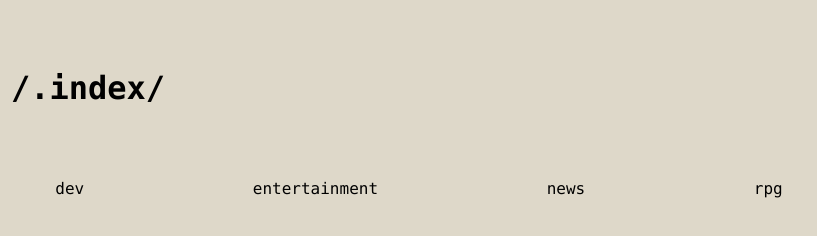
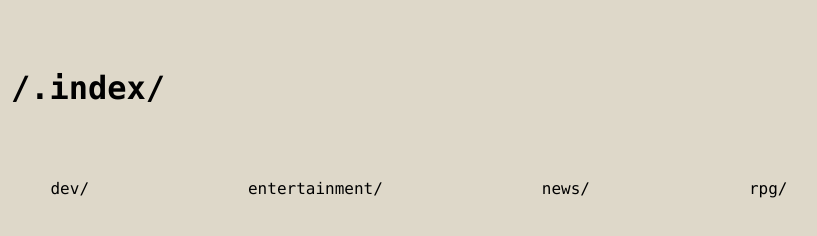
Before and after one commit to Edicatad/compact-homepage, a plain HTML site: page index.html in a window 1280 px wide. Shown: the full height of the page, 229-1046 px from the left. Drawn offline with Linux system fonts and the light colour scheme.

Commit message:
Change formatting

```diff
--- a/index.html
+++ b/index.html
@@ -12,16 +12,16 @@
     </div>
     <div class="row">
         <div class="column">
-            <a>dev</a>
+            <a>dev/</a>
         </div>
         <div class="column">
-            <a>entertainment</a>
+            <a>entertainment/</a>
         </div>
         <div class="column">
-            <a>news</a>
+            <a>news/</a>
         </div>
         <div class="column">
-            <a>rpg</a>
+            <a>rpg/</a>
         </div>
     </div>
 </body>
```
